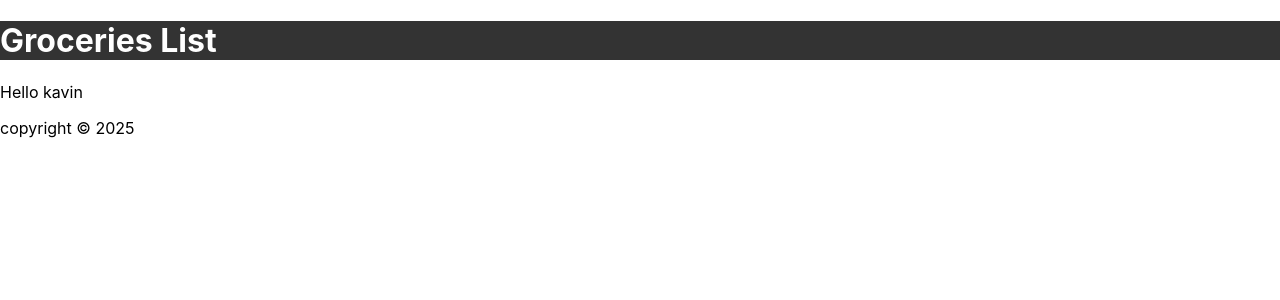
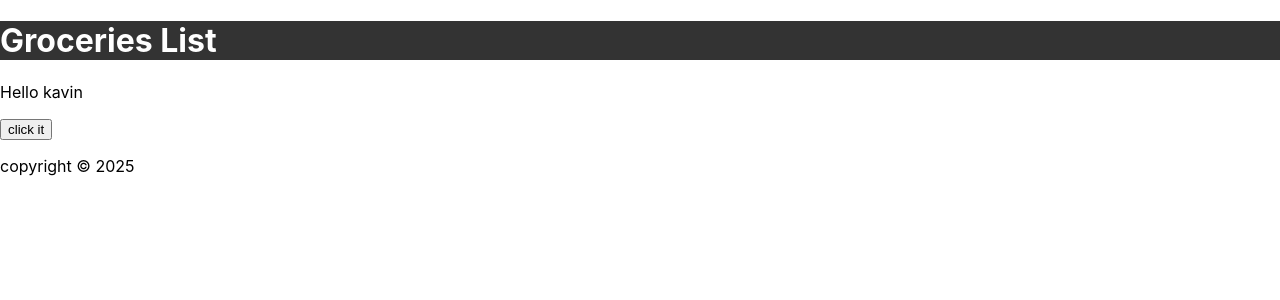
Before and after one commit to Leshan21/react_2025, a React (Create React App) app: page / in a window 1280 px wide. Shown: the top 300 px of the page. Built offline with nearby package versions, Linux system fonts and the light colour scheme.

Commit message:
simple click event

```diff
--- a/src/Content.js
+++ b/src/Content.js
@@ -7,9 +7,14 @@ export const Content = () => {
         const int = Math.floor(Math.random() * 3)
         return names[int];
     }
+
+    const handleClick = () => {
+      console.log('Button clicked');
+    }
   return (
     <main>
         <p>Hello {handleNameChange()} </p>
+        <button onClick={handleClick}>click it</button>
     </main>
   )
 }
```
